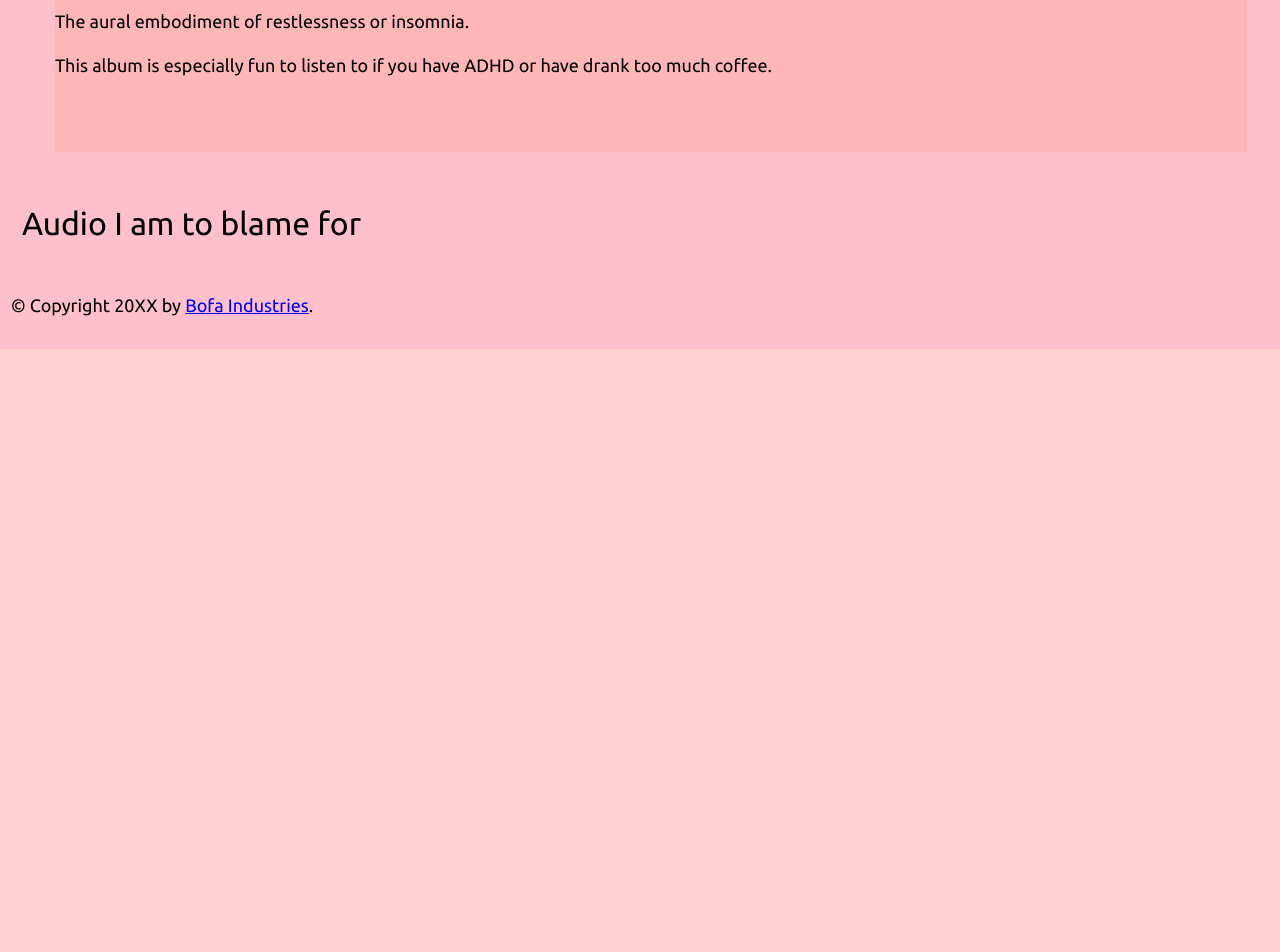
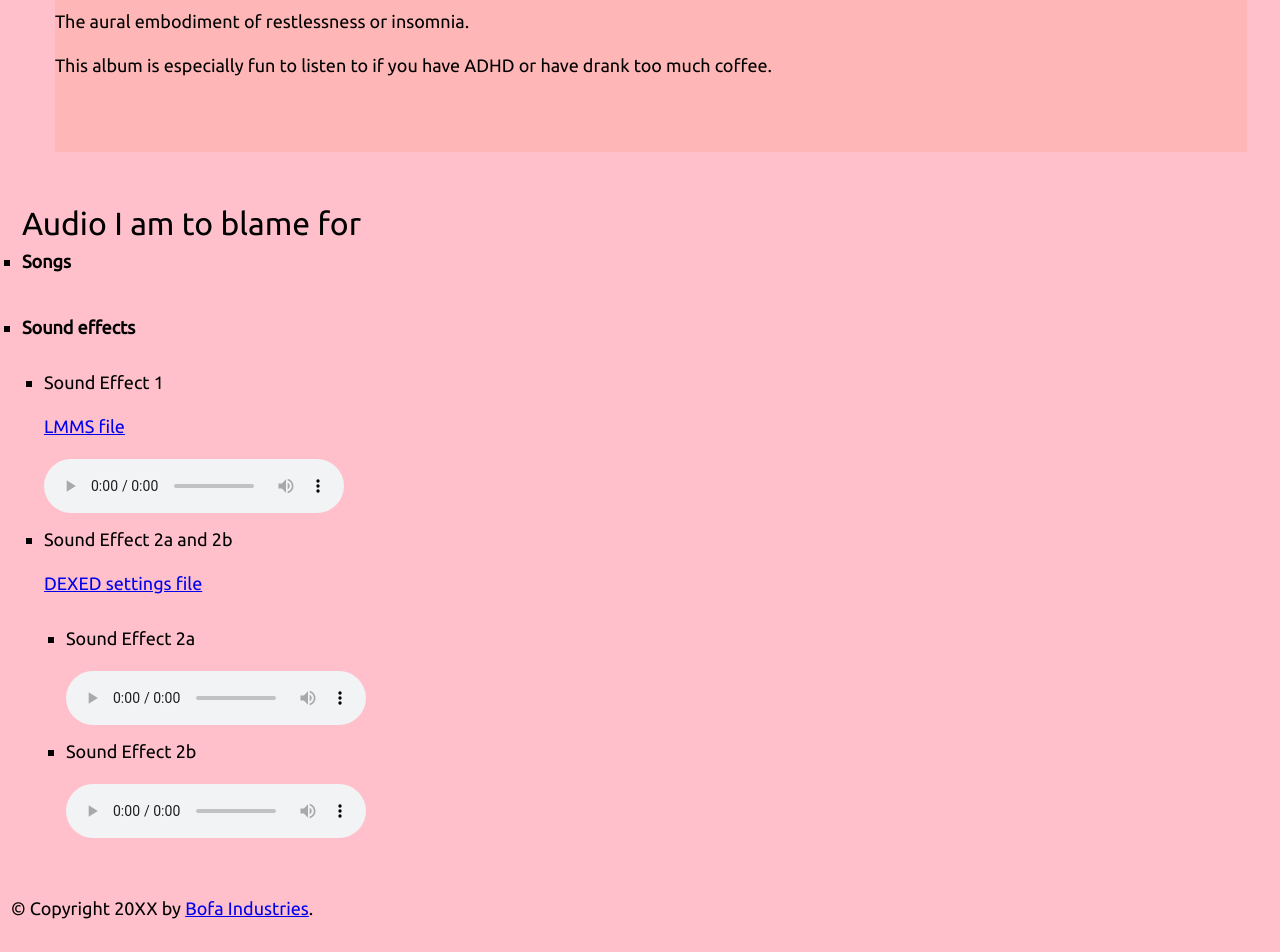
Before and after one commit to HenryFBP/itmd-460, a Flask app: page /audio in a window 1280 px wide. Shown: the part 2901-3853 px from the top of the page. Before the commit the page ends 3250 px from the top, so only its background shows below. Run offline with Flask 2, Linux system fonts and the light colour scheme.

Commit message:
add my own audio files

```diff
--- a/assignments/9/website/app/templates/audio.html
+++ b/assignments/9/website/app/templates/audio.html
@@ -135,10 +135,43 @@
 
 <section>
     <h2>Audio I am to blame for</h2>
+
     <ul>
-        <audio src="">
+        <li>
+            <h3>Songs</h3>
+            <ul>
 
-        </audio>
+            </ul>
+        </li>
+        <li>
+            <h3>Sound effects</h3>
+            <ul>
+                <li>
+                    <p>Sound Effect 1</p>
+                    <p><a href="{{ url_for('static', filename='audio/soundeffect1.mmpz') }}">
+                        LMMS file</a></p>
+                    <audio controls
+                           src="{{ url_for('static', filename='audio/soundeffect1.wav' )}}"></audio>
+                </li>
+                <li>
+                    <p>Sound Effect 2a and 2b</p>
+                    <p><a href="{{ url_for('static', filename='audio/soundeffect2.dexed') }}">
+                        DEXED settings file</a></p>
+                    <ul>
+                        <li>
+                            <p>Sound Effect 2a</p>
+                            <audio controls
+                                   src="{{ url_for('static', filename='audio/soundeffect2-a.wav' )}}"></audio>
+                        </li>
+                        <li>
+                            <p>Sound Effect 2b</p>
+                            <audio controls
+                                   src="{{ url_for('static', filename='audio/soundeffect2-b.wav' )}}"></audio>
+                        </li>
+                    </ul>
+                </li>
+            </ul>
+        </li>
     </ul>
 </section>
 {% endblock %}
```
Also changed, not shown: 9 other files.
